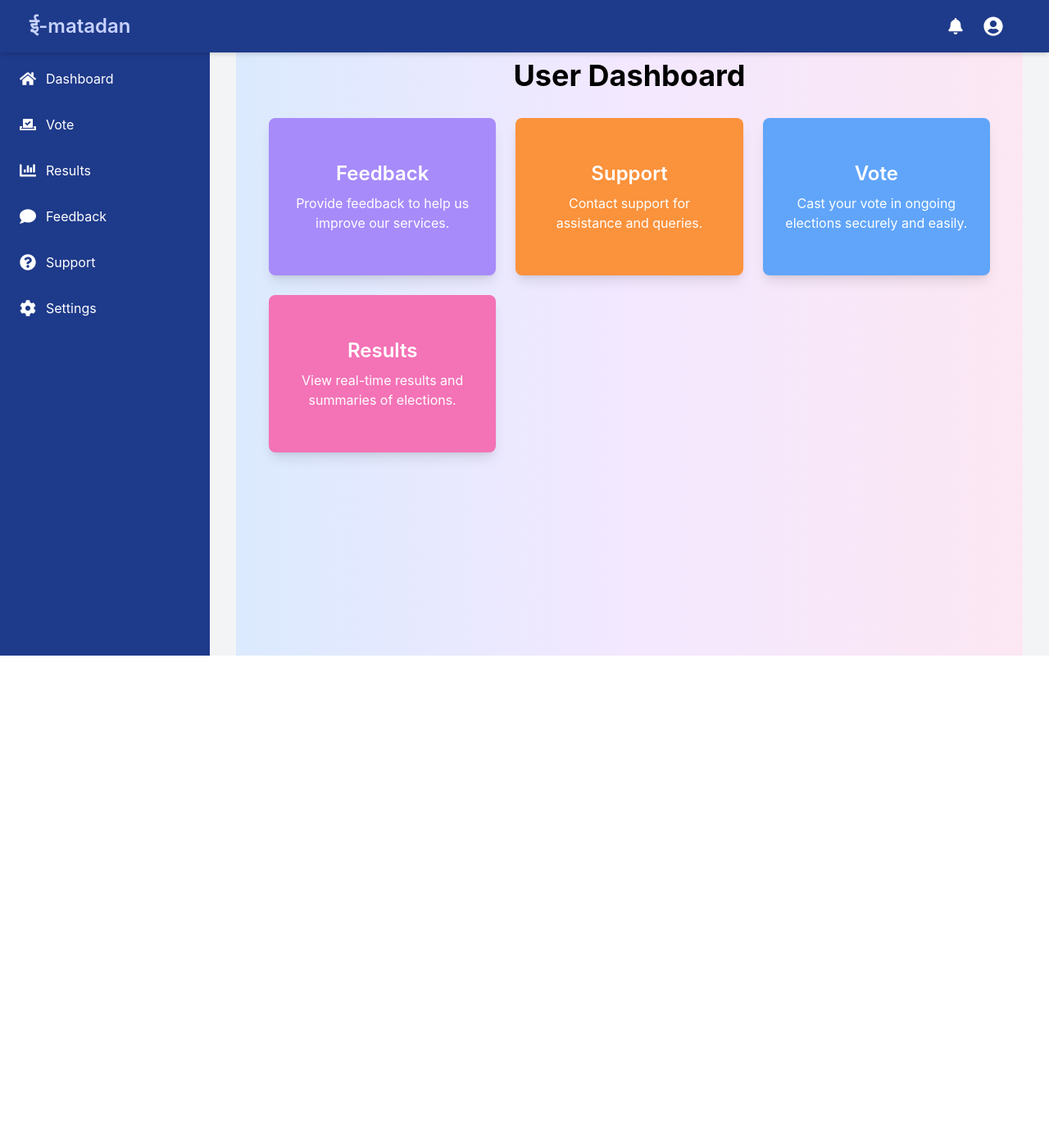
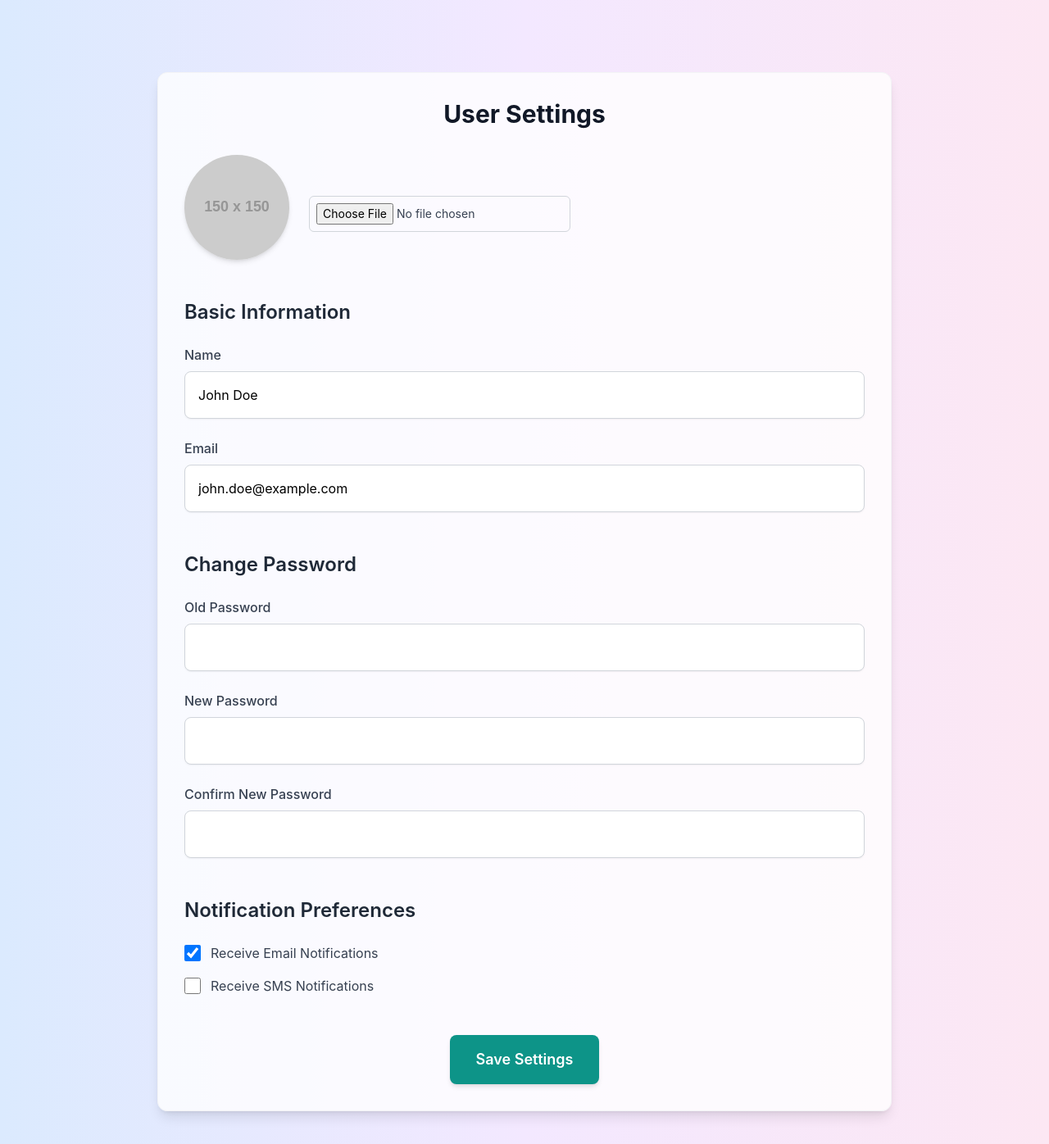
Before and after one commit to Pranav952/E-Matadan, a React (Create React App) app in the folder frontend/: page /user/dashboard in a window 1280 px wide. Shown: the whole page at 82% size. Before the commit the page ends 800 px from the top, so only its background shows below. Built offline with nearby package versions, Linux system fonts and the light colour scheme.

Commit message:
added background color

```diff
--- a/frontend/src/user/views/DashBoard.jsx
+++ b/frontend/src/user/views/DashBoard.jsx
@@ -1,50 +1,185 @@
-import React from "react";
-import { useNavigate } from "react-router-dom";
-import Layout from "../Layout";
+import React, { useState } from 'react';
 
-function UserDashboard() {
-  const navigate = useNavigate();
+function UserSettings() {
+  const [userInfo, setUserInfo] = useState({
+    name: 'John Doe',
+    email: 'john.doe@example.com',
+    profilePic: null,
+  });
+
+  const [passwords, setPasswords] = useState({
+    oldPassword: '',
+    newPassword: '',
+    confirmPassword: '',
+  });
+
+  const [notifications, setNotifications] = useState({
+    email: true,
+    sms: false,
+  });
+
+  const handleProfileChange = (e) => {
+    const { name, value } = e.target;
+    setUserInfo((prevState) => ({
+      ...prevState,
+      [name]: value,
+    }));
+  };
+
+  const handlePasswordChange = (e) => {
+    const { name, value } = e.target;
+    setPasswords((prevState) => ({
+      ...prevState,
+      [name]: value,
+    }));
+  };
+
+  const handleNotificationChange = (e) => {
+    const { name, checked } = e.target;
+    setNotifications((prevState) => ({
+      ...prevState,
+      [name]: checked,
+    }));
+  };
+
+  const handleSave = () => {
+    // Logic to save changes (could be an API call)
+    alert('Settings saved!');
+  };
 
   return (
-    <Layout>
-      <div className="bg-gradient-to-r from-blue-100 via-purple-100 to-pink-100 p-10 min-h-screen">
-        <h2 className="text-4xl font-bold text-center mb-8">User Dashboard</h2>
-        <div className="grid grid-cols-1 sm:grid-cols-2 lg:grid-cols-3 gap-6">
-          <div
-            onClick={() => navigate("/user/feedback")}
-            className="h-48 bg-violet-400 text-white rounded-lg shadow-lg p-6 cursor-pointer transform transition duration-300 hover:scale-105 hover:bg-violet-500 flex flex-col justify-center"
-          >
-            <h3 className="text-2xl font-semibold mb-2 text-center">Feedback</h3>
-            <p className="text-center">Provide feedback to help us improve our services.</p>
+    <div className="bg-gradient-to-r from-blue-100 via-purple-100 to-pink-100 p-10 min-h-screen">
+      <div className="max-w-4xl mx-auto p-8 bg-white bg-opacity-80 rounded-xl shadow-lg mt-12 border border-gray-100">
+        <h2 className="text-3xl font-bold text-center text-gray-900 mb-8">User Settings</h2>
+
+        {/* Profile Section */}
+        <div className="flex items-center space-x-6 mb-12">
+          <div className="w-32 h-32 rounded-full overflow-hidden bg-gray-100 shadow-md">
+            <img
+              src={userInfo.profilePic || 'https://via.placeholder.com/150'}
+              alt="Profile"
+              className="w-full h-full object-cover"
+            />
           </div>
-
-          <div
-            onClick={() => navigate("/user/support")}
-            className="h-48 bg-orange-400 text-white rounded-lg shadow-lg p-6 cursor-pointer transform transition duration-300 hover:scale-105 hover:bg-orange-500 flex flex-col justify-center"
-          >
-            <h3 className="text-2xl font-semibold mb-2 text-center">Support</h3>
-            <p className="text-center">Contact support for assistance and queries.</p>
-          </div>
-
-          <div
-            onClick={() => navigate("/user/vote")}
-            className="h-48 bg-blue-400 text-white rounded-lg shadow-lg p-6 cursor-pointer transform transition duration-300 hover:scale-105 hover:bg-blue-500 flex flex-col justify-center"
-          >
-            <h3 className="text-2xl font-semibold mb-2 text-center">Vote</h3>
-            <p className="text-center">Cast your vote in ongoing elections securely and easily.</p>
-          </div>
-
-          <div
-            onClick={() => navigate("/user/results")}
-            className="h-48 bg-pink-400 text-white rounded-lg shadow-lg p-6 cursor-pointer transform transition duration-300 hover:scale-105 hover:bg-pink-500 flex flex-col justify-center"
-          >
-            <h3 className="text-2xl font-semibold mb-2 text-center">Results</h3>
-            <p className="text-center">View real-time results and summaries of elections.</p>
+          <div>
+            <input
+              type="file"
+              onChange={(e) => setUserInfo({ ...userInfo, profilePic: URL.createObjectURL(e.target.files[0]) })}
+              className="mt-4 p-2 text-sm text-gray-700 border border-gray-300 rounded-md focus:outline-none focus:ring-2 focus:ring-teal-500 transition duration-300"
+            />
           </div>
         </div>
+
+        {/* Basic Info Section */}
+        <div className="mb-12">
+          <h3 className="text-2xl font-semibold text-gray-800 mb-6">Basic Information</h3>
+          <div className="space-y-6">
+            <div>
+              <label htmlFor="name" className="block text-gray-700 font-medium mb-2">Name</label>
+              <input
+                type="text"
+                id="name"
+                name="name"
+                value={userInfo.name}
+                onChange={handleProfileChange}
+                className="w-full p-4 border border-gray-300 rounded-lg shadow-sm focus:ring-2 focus:ring-teal-600 focus:border-transparent transition duration-300"
+              />
+            </div>
+            <div>
+              <label htmlFor="email" className="block text-gray-700 font-medium mb-2">Email</label>
+              <input
+                type="email"
+                id="email"
+                name="email"
+                value={userInfo.email}
+                onChange={handleProfileChange}
+                className="w-full p-4 border border-gray-300 rounded-lg shadow-sm focus:ring-2 focus:ring-teal-600 focus:border-transparent transition duration-300"
+              />
+            </div>
+          </div>
+        </div>
+
+        {/* Password Change Section */}
+        <div className="mb-12">
+          <h3 className="text-2xl font-semibold text-gray-800 mb-6">Change Password</h3>
+          <div className="space-y-6">
+            <div>
+              <label htmlFor="oldPassword" className="block text-gray-700 font-medium mb-2">Old Password</label>
+              <input
+                type="password"
+                id="oldPassword"
+                name="oldPassword"
+                value={passwords.oldPassword}
+                onChange={handlePasswordChange}
+                className="w-full p-4 border border-gray-300 rounded-lg shadow-sm focus:ring-2 focus:ring-teal-600 focus:border-transparent transition duration-300"
+              />
+            </div>
+            <div>
+              <label htmlFor="newPassword" className="block text-gray-700 font-medium mb-2">New Password</label>
+              <input
+                type="password"
+                id="newPassword"
+                name="newPassword"
+                value={passwords.newPassword}
+                onChange={handlePasswordChange}
+                className="w-full p-4 border border-gray-300 rounded-lg shadow-sm focus:ring-2 focus:ring-teal-600 focus:border-transparent transition duration-300"
+              />
+            </div>
+            <div>
+              <label htmlFor="confirmPassword" className="block text-gray-700 font-medium mb-2">Confirm New Password</label>
+              <input
+                type="password"
+                id="confirmPassword"
+                name="confirmPassword"
+                value={passwords.confirmPassword}
+                onChange={handlePasswordChange}
+                className="w-full p-4 border border-gray-300 rounded-lg shadow-sm focus:ring-2 focus:ring-teal-600 focus:border-transparent transition duration-300"
+              />
+            </div>
+          </div>
+        </div>
+
+        {/* Notification Preferences Section */}
+        <div className="mb-12">
+          <h3 className="text-2xl font-semibold text-gray-800 mb-6">Notification Preferences</h3>
+          <div className="space-y-4">
+            <div className="flex items-center">
+              <input
+                type="checkbox"
+                id="email"
+                name="email"
+                checked={notifications.email}
+                onChange={handleNotificationChange}
+                className="h-5 w-5 text-teal-600 focus:ring-teal-500 transition duration-300"
+              />
+              <label htmlFor="email" className="ml-3 text-gray-700">Receive Email Notifications</label>
+            </div>
+            <div className="flex items-center">
+              <input
+                type="checkbox"
+                id="sms"
+                name="sms"
+                checked={notifications.sms}
+                onChange={handleNotificationChange}
+                className="h-5 w-5 text-teal-600 focus:ring-teal-500 transition duration-300"
+              />
+              <label htmlFor="sms" className="ml-3 text-gray-700">Receive SMS Notifications</label>
+            </div>
+          </div>
+        </div>
+
+        {/* Save Settings Button */}
+        <div className="text-center">
+          <button
+            onClick={handleSave}
+            className="px-8 py-4 bg-teal-600 text-white rounded-lg text-lg font-semibold shadow-md hover:bg-teal-700 focus:ring-2 focus:ring-teal-500 focus:ring-offset-2 transition duration-300"
+          >
+            Save Settings
+          </button>
+        </div>
       </div>
-    </Layout>
+    </div>
   );
 }
 
-export default UserDashboard;
+export default UserSettings;
```
